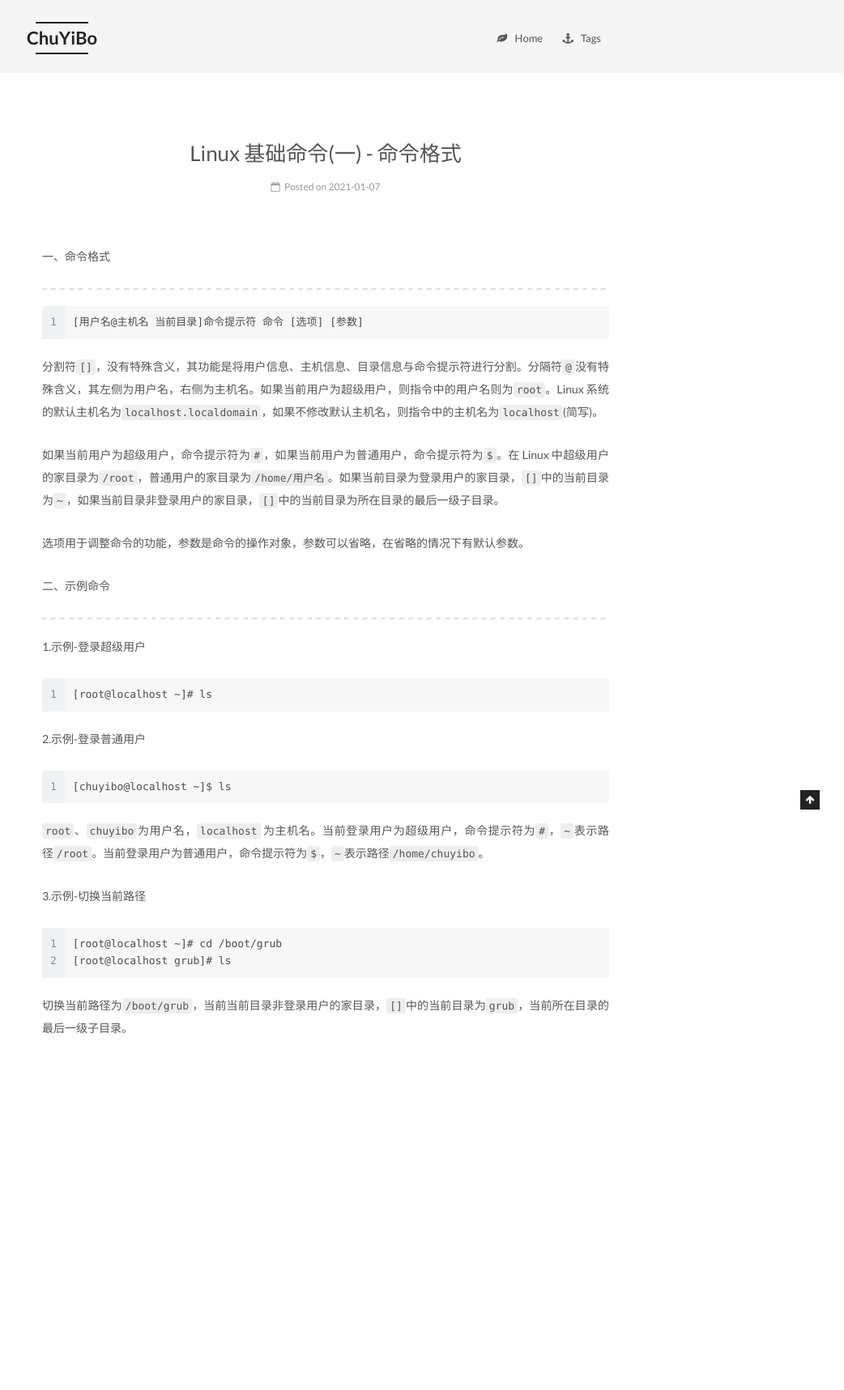
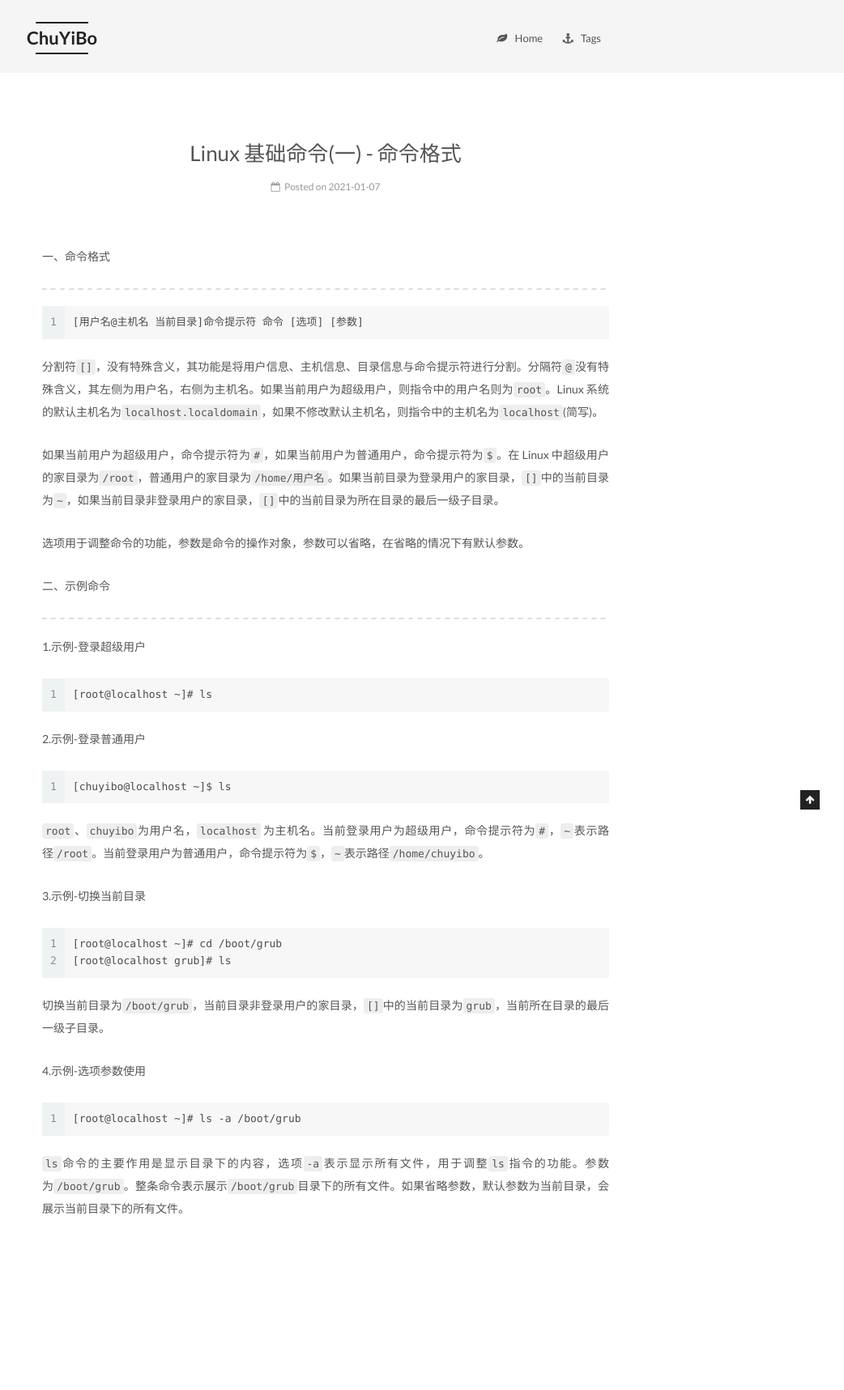
Before and after one commit to chuyibo/chuyibo.github.io, a Jekyll site: the page built from _posts/2013-12-24-Linux 基础命令(一).md, in a window 1280 px wide. Shown: the whole page at 81% size, without its empty margins (238-1280 px from the left). Built offline with Jekyll 4.4.1, drawn with Linux system fonts in a browser that asks for light colours; before the commit the page ends 1494 px from its top, so only the background shows below that.

Commit message:
2021/01/07

````diff
--- a/_posts/2013-12-24-Linux 基础命令(一).md
+++ b/_posts/2013-12-24-Linux 基础命令(一).md
@@ -38,11 +38,19 @@ tags:
 
 `root`、`chuyibo`为用户名，`localhost` 为主机名。当前登录用户为超级用户，命令提示符为`#`，`~`表示路径`/root`。当前登录用户为普通用户，命令提示符为`$`，`~`表示路径`/home/chuyibo`。
 
-3.示例-切换当前路径
+3.示例-切换当前目录
 
 ```
 [root@localhost ~]# cd /boot/grub
 [root@localhost grub]# ls
 ```
 
-切换当前路径为`/boot/grub`，当前当前目录非登录用户的家目录，`[]`中的当前目录为`grub`，当前所在目录的最后一级子目录。
+切换当前目录为`/boot/grub`，当前目录非登录用户的家目录，`[]`中的当前目录为`grub`，当前所在目录的最后一级子目录。
+
+4.示例-选项参数使用
+
+```
+[root@localhost ~]# ls -a /boot/grub
+```
+
+`ls`命令的主要作用是显示目录下的内容，选项`-a`表示显示所有文件，用于调整`ls`指令的功能。参数为`/boot/grub`。整条命令表示展示`/boot/grub`目录下的所有文件。如果省略参数，默认参数为当前目录，会展示当前目录下的所有文件。
````
